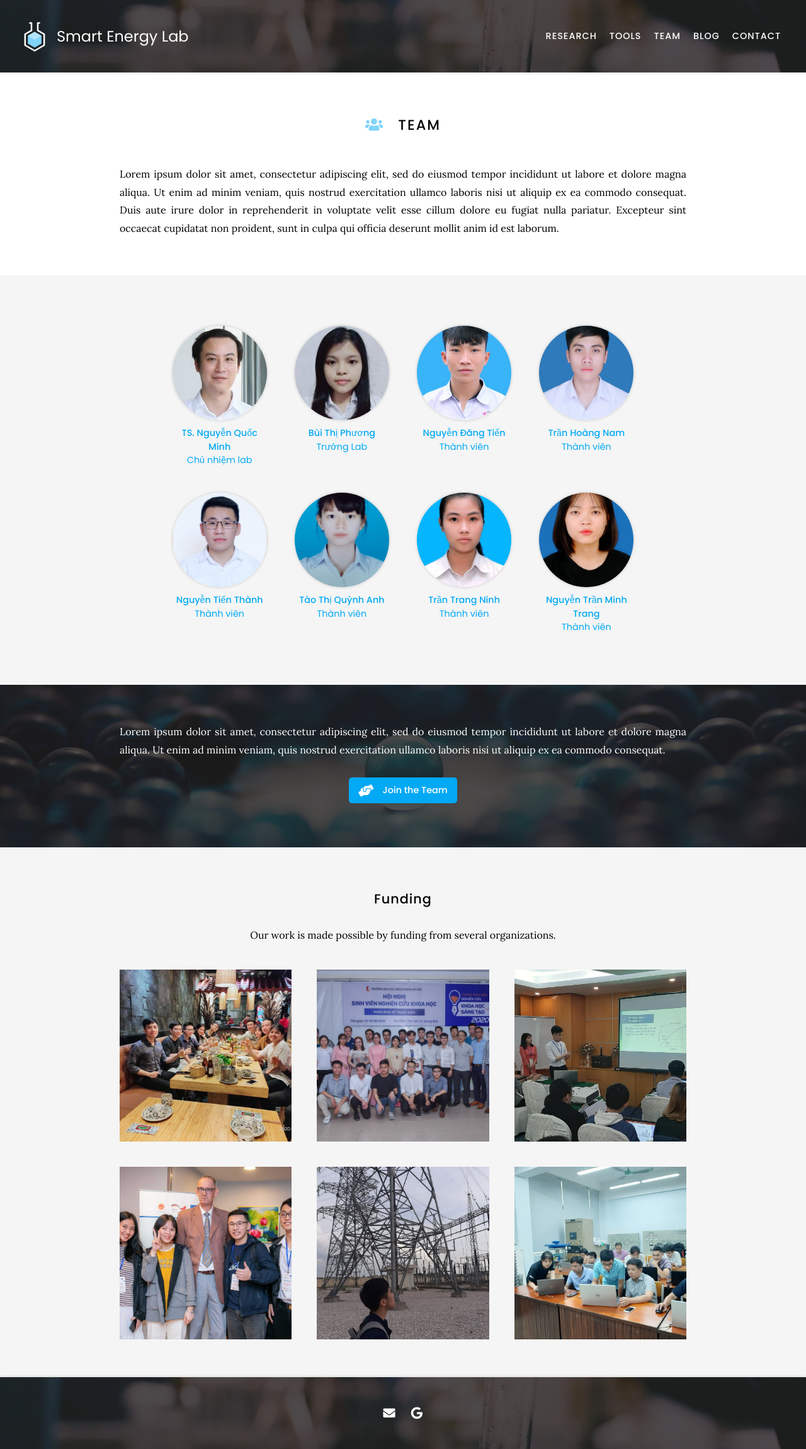
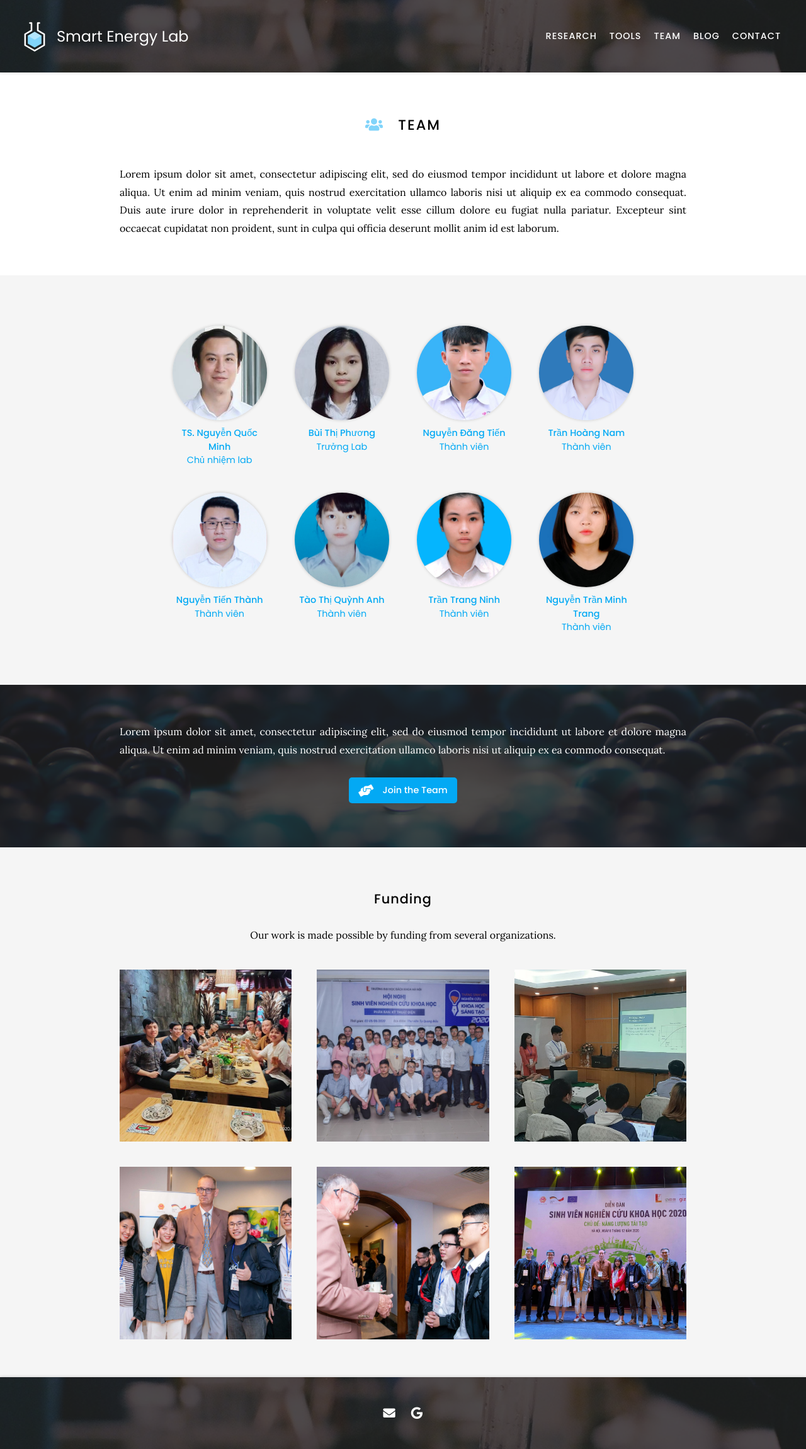
Before and after one commit to monkiravn/selab, a Jekyll site: the page built from team/index.md, in a window 1280 px wide. Shown: the whole page at 63% size. Built offline with Jekyll 4.4.1, drawn with Linux system fonts in a browser that asks for light colours; nearby versions of some CDN libraries.

Commit message:
update funding

```diff
--- a/team/index.md
+++ b/team/index.md
@@ -105,23 +105,11 @@ Our work is made possible by funding from several organizations.
   link4="/images/funding4.jpg"
   tooltip4="Cool Foundation"
 
-  image5="images/funding6.jpg"
-  link5="/images/funding6.jpg"
+  image5="images/funding9.jpg"
+  link5="/images/funding9.jpg"
   tooltip5="Cool Institute"
 
   image6="images/funding7.jpg"
-  link6="https://nasa.gov/"
-  tooltip6="Cool Initiative"
-
-  image6="images/funding8.jpg"
-  link6="https://nasa.gov/"
-  tooltip6="Cool Initiative"
-
-  image6="images/funding9.jpg"
-  link6="https://nasa.gov/"
-  tooltip6="Cool Initiative"
-
-  image6="images/funding10.jpg"
-  link6="https://nasa.gov/"
+  link6="images/funding7.jpg"
   tooltip6="Cool Initiative"
 %}
```
